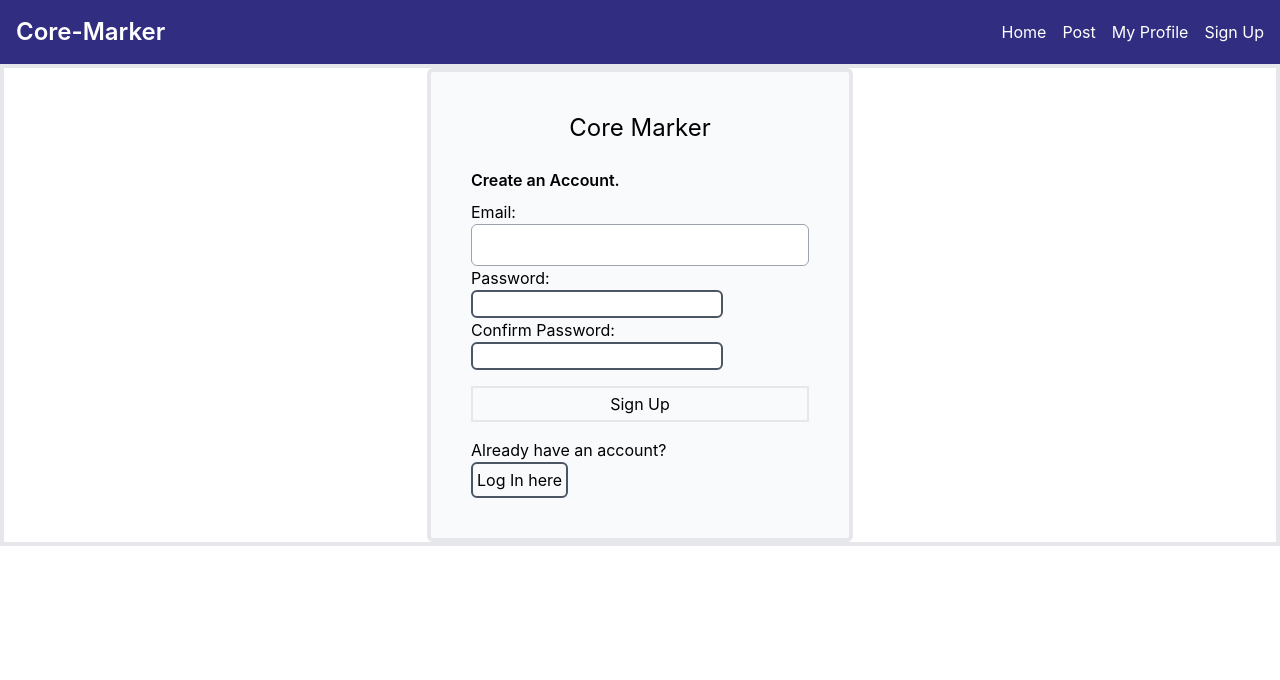
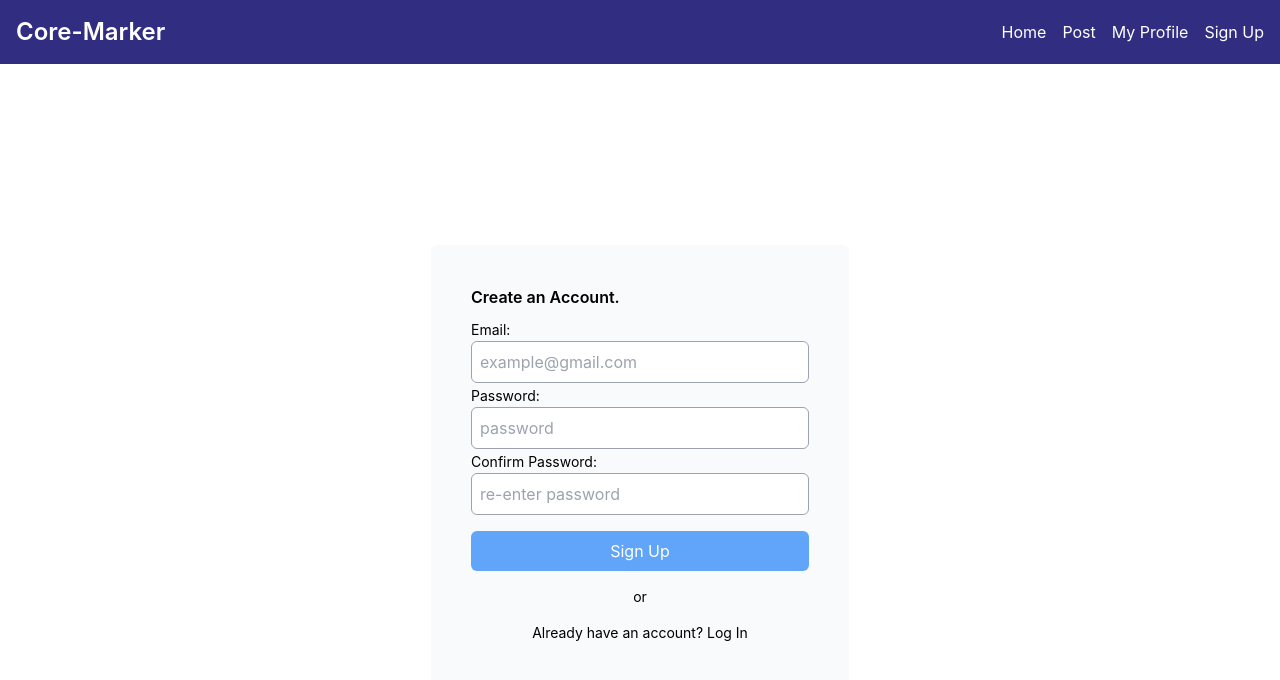
Before and after one commit to CS-179K/Core-Marker, a React (Vite) app in the folder core-marker-app/: page /signup in a window 1280 px wide. Shown: the top 680 px of the page. Built offline with nearby package versions, Linux system fonts and the light colour scheme.

Commit message:
update: refactor sign up page ui and remove css dependancy using tailwindcss

```diff
--- a/core-marker-app/src/pages/Signup.jsx
+++ b/core-marker-app/src/pages/Signup.jsx
@@ -1,6 +1,6 @@
 import { useState } from "react";
 import { useNavigate } from "react-router-dom";
-/// import logo from "../assets/logo.png"; // Adjust the path if needed
+// import logo from "../assets/logo.png";
 
 const SignUp = () => {
   const [email, setEmail] = useState("");
@@ -39,66 +39,67 @@ const SignUp = () => {
     }
   };
 
+  const handleLoginRedirect = () => {
+    navigate("/");
+  };
   return (
-    <div className="m-0 h-screen">
-      {/* <div className="flex justify-center">
-        <img src={logo} alt="Core-Marker Logo" className="logo w-20" />
-      </div> */}
-
-      <div className="flex flex-col items-center justify-center border-4">
-        <div className="rounded-md border-4 bg-slate-50 p-10">
-          <div className="mb-6 text-center text-2xl">Core Marker</div>
+    <div className="m-0 flex h-screen flex-col items-center justify-center">
+      <div className="">
+        <div className="rounded-md bg-gray-50 p-10">
+          {/* <div className="flex justify-center">
+            <img src={logo} alt="Core-Marker Logo" className="logo w-20" />
+          </div> */}
           <div className="mb-2 font-semibold">Create an Account.</div>
           <form onSubmit={handleSubmit}>
             <div className="input-group"></div>
-            <label>Email:</label>
+            <label className="text-sm">Email:</label>
             <div>
               <input
-                className="r rounded-md border border-gray-400 py-2 pl-2 pr-20"
+                className="rounded-md border border-gray-400 py-2 pl-2 pr-20 focus:border-blue-400 focus:outline-none focus:ring-2"
                 type="email"
                 value={email}
                 onChange={(e) => setEmail(e.target.value)}
                 required
+                placeholder="example@gmail.com"
               />
             </div>
             <div className="input-group">
-              <label>Password:</label>
+              <label className="text-sm">Password:</label>
             </div>
             <div>
               <input
-                className="rounded-md border-2 border-gray-600"
+                className="rounded-md border border-gray-400 py-2 pl-2 pr-20 focus:border-blue-400 focus:outline-none focus:ring-2"
                 type="password"
                 value={password}
                 onChange={(e) => setPassword(e.target.value)}
                 required
+                placeholder="password"
               />
             </div>
             <div className="input-group">
-              <label>Confirm Password:</label>
+              <label className="text-sm">Confirm Password:</label>
             </div>
             <div>
               <input
-                className="rounded-md border-2 border-gray-600"
+                className="rounded-md border border-gray-400 py-2 pl-2 pr-20 focus:border-blue-400 focus:outline-none focus:ring-2"
                 type="password"
                 value={confirmPassword}
                 onChange={(e) => setConfirmPassword(e.target.value)}
                 required
+                placeholder="re-enter password"
               />
             </div>
-            <div className="mt-4 border-2 text-center">
-              <button className="p-1" type="submit">
+            <div className="mt-4 rounded-md bg-blue-400 py-2 text-center">
+              <button className="text-white" type="submit">
                 Sign Up
               </button>
             </div>
           </form>
+          <div className="py-4 text-center text-sm">or</div>
           <div>
-            <p className="mt-4">
-              Already have an account? <br></br>
-              <button
-                onClick={() => navigate("/")}
-                className="rounded-md border-2 border-gray-600 p-1"
-              >
-                Log In here
+            <p className="text-center text-sm">
+              <button onClick={handleLoginRedirect} className="">
+                Already have an account? Log In
               </button>
             </p>
           </div>
```
